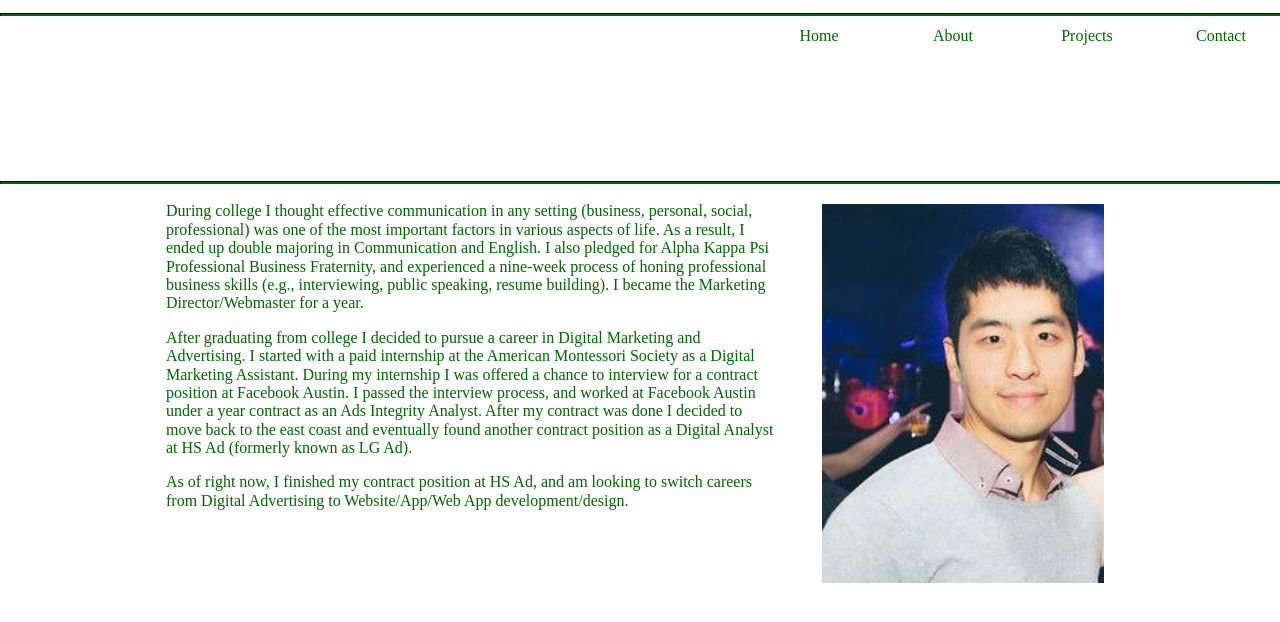
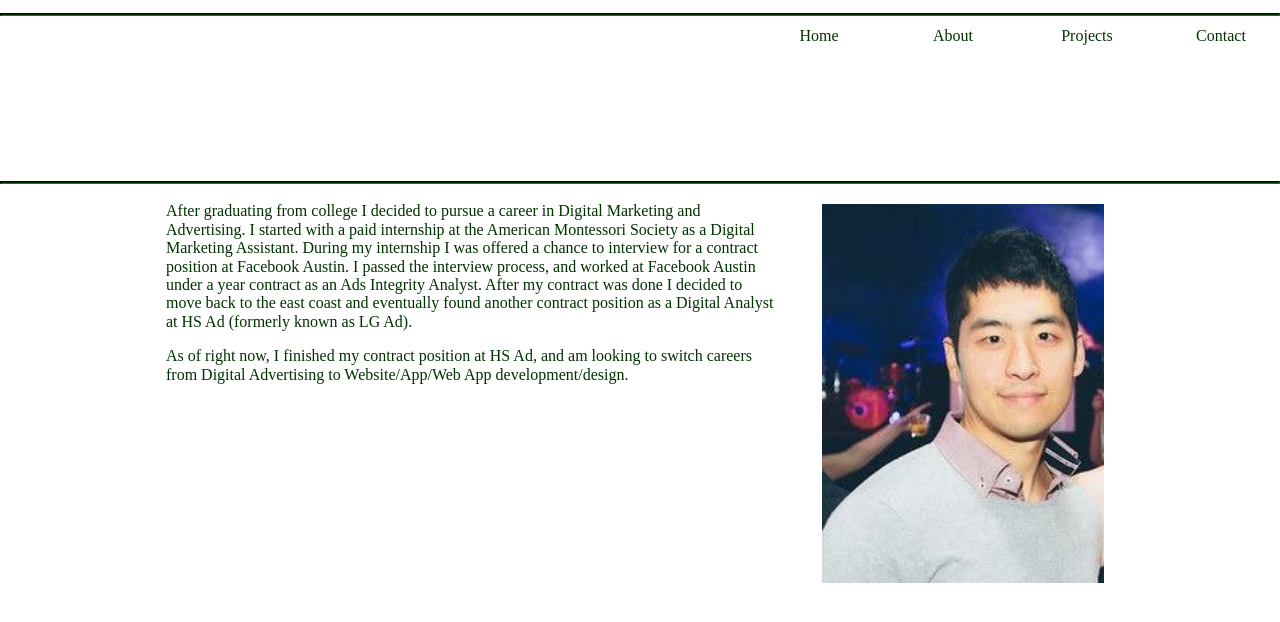
Before and after one commit to chan42988/Online-Portfolio, a PHP site: page /about.html in a window 1280 px wide; the page is wider, and only the part inside the window is pictured. Shown: the top 622 px of that part. Run offline with PHP 8.4, Linux system fonts and the light colour scheme; some libraries are stand-ins or nearby versions.

Commit message:
fixed color, working on contact page

```diff
--- a/about.html
+++ b/about.html
@@ -11,10 +11,10 @@
   <div class="wrapper">
     <nav>
       <ul>
-        <li><a href="index.html"><span style="color:#006600"> Home </a></li>
-        <li><a href="about.html"><span style="color:#006600"> About </a></li>
-        <li><a href="projects.html"><span style="color:#006600"> Projects </a></li>
-        <li><a href="contact.html"><span style="color:#006600"> Contact </a></li>
+        <li><a href="index.html"><span style="color:#003200"> Home </a></li>
+        <li><a href="about.html"><span style="color:#003200"> About </a></li>
+        <li><a href="projects.html"><span style="color:#003200"> Projects </a></li>
+        <li><a href="contact.html"><span style="color:#003200"> Contact </a></li>
       </ul>
     </nav>
   </div>
@@ -30,9 +30,6 @@
 
   <div id="desc">
     <p>
-      During college I thought effective communication in any setting (business, personal, social, professional) was one of the most important factors in various aspects of life. As a result, I ended up double majoring in Communication and English. I also pledged for Alpha Kappa Psi Professional Business Fraternity, and experienced a nine-week process of honing professional business skills (e.g., interviewing, public speaking, resume building). I became the Marketing Director/Webmaster for a year.
-    </p>
-    <p>
       After graduating from college I decided to pursue a career in Digital Marketing and Advertising. I started with a paid internship at the American Montessori Society as a Digital Marketing Assistant. During my internship I was offered a chance to interview for a contract position at Facebook Austin. I passed the interview process, and worked at Facebook Austin under a year contract as an Ads Integrity Analyst. After my contract was done I decided to move back to the east coast and eventually found another contract position as a Digital Analyst at HS Ad (formerly known as LG Ad).
     </p>
     <p>
--- a/css/about.css
+++ b/css/about.css
@@ -18,8 +18,8 @@ nav li {
 hr {
   position: relative;
   top: 5px;
-  border-color: #006600;
-  background-color: #006600;
+  border-color: #003200;
+  background-color: #003200;
   height: 1px;
 }
 
@@ -55,5 +55,5 @@ img {
   padding: 10px;
   width: 48%;
   display: inline-block;
-  color: #006600;
+  color: #003200;
 }
--- a/css/index.css
+++ b/css/index.css
@@ -20,7 +20,7 @@ A {
 }
 
 body {
-  background: #006600;
+  background: #003200;
 }
 
 nav li {
```
Also changed, not shown: contact.html (+12 -3 lines), css/contact.css (+27 -1 lines), css/projects.css (+14 -9 lines), projects.html (+6 -6 lines).
